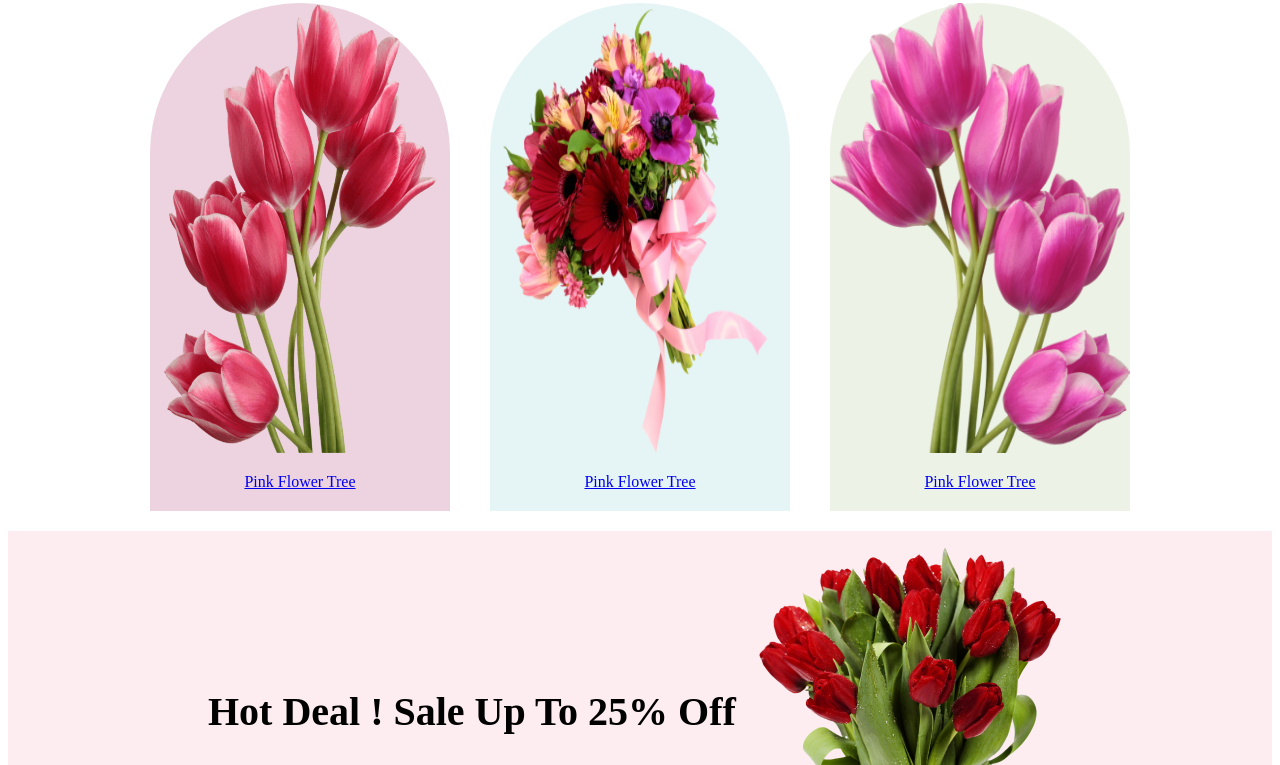
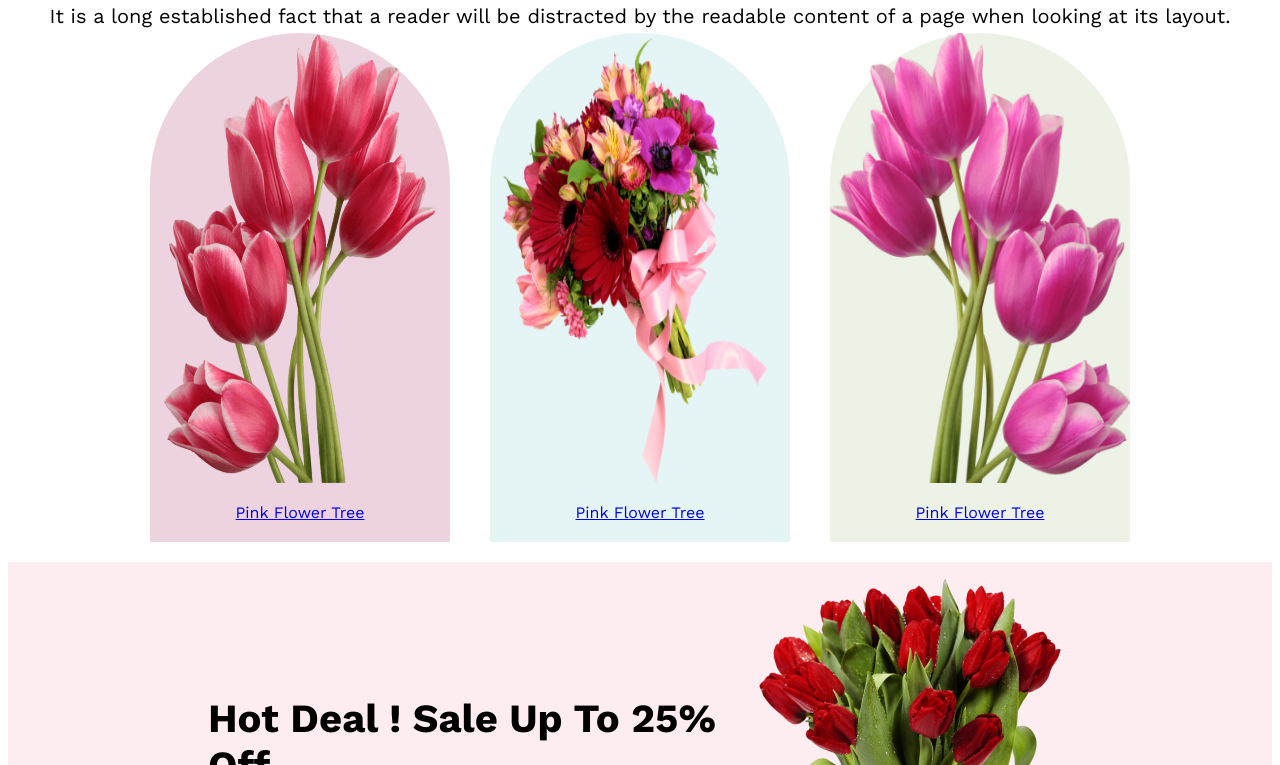
Before and after one commit to nizamuddinsangram/assignment1, a plain HTML site: page index.html in a window 1280 px wide. Shown: the part 728-1493 px from the top of the page. Drawn offline with nearby package versions, Linux system fonts and the light colour scheme.

Commit message:
add google font

```diff
--- a/index.css
+++ b/index.css
@@ -1,4 +1,10 @@
+@import url('https://fonts.googleapis.com/css2?family=Open+Sans&family=Roboto:ital,wght@0,100;0,300;0,400;0,500;0,700;0,900;1,100;1,300;1,400;1,500;1,700;1,900&family=Work+Sans:ital,wght@0,400;0,500;0,600;0,700;0,900;1,700&display=swap');
+*{
+    font-family: 'Open Sans', sans-serif;
+font-family: 'Roboto', sans-serif;
+font-family: 'Work Sans', sans-serif;
 
+}
 
 ul {
     list-style-type: none;
```
